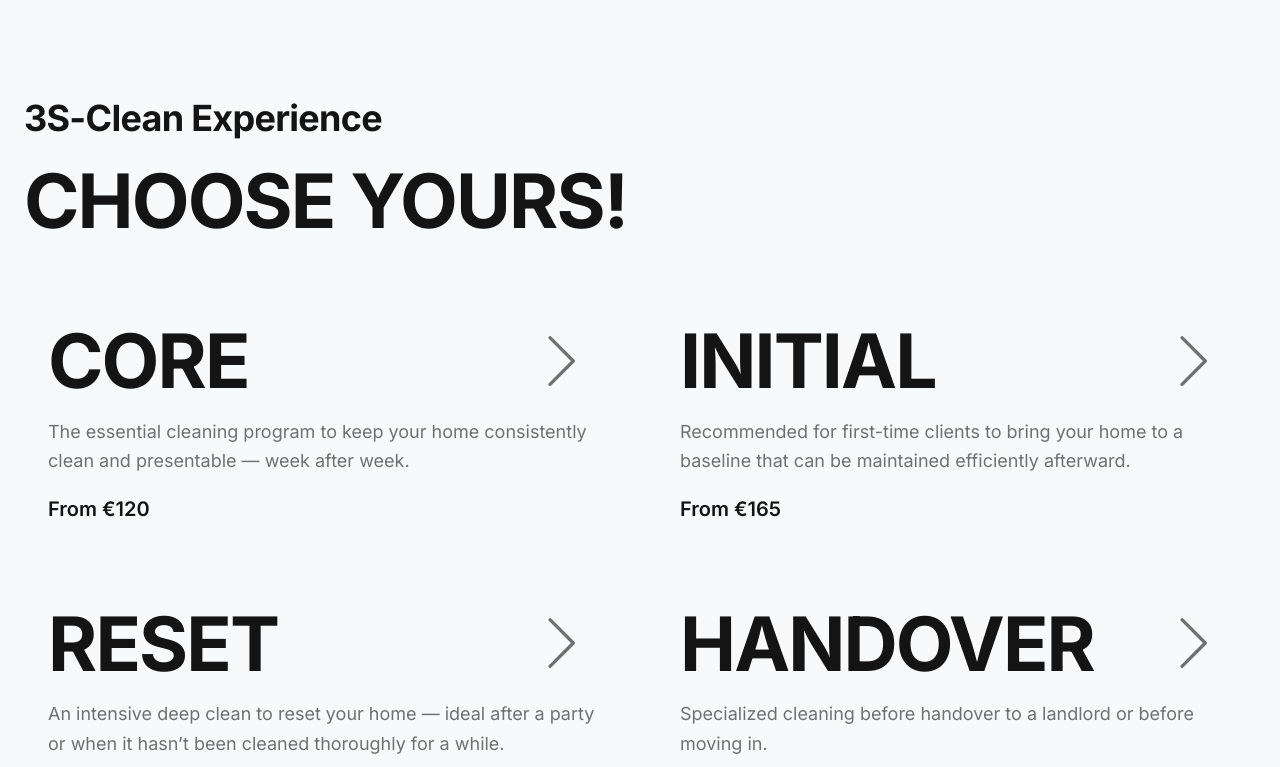
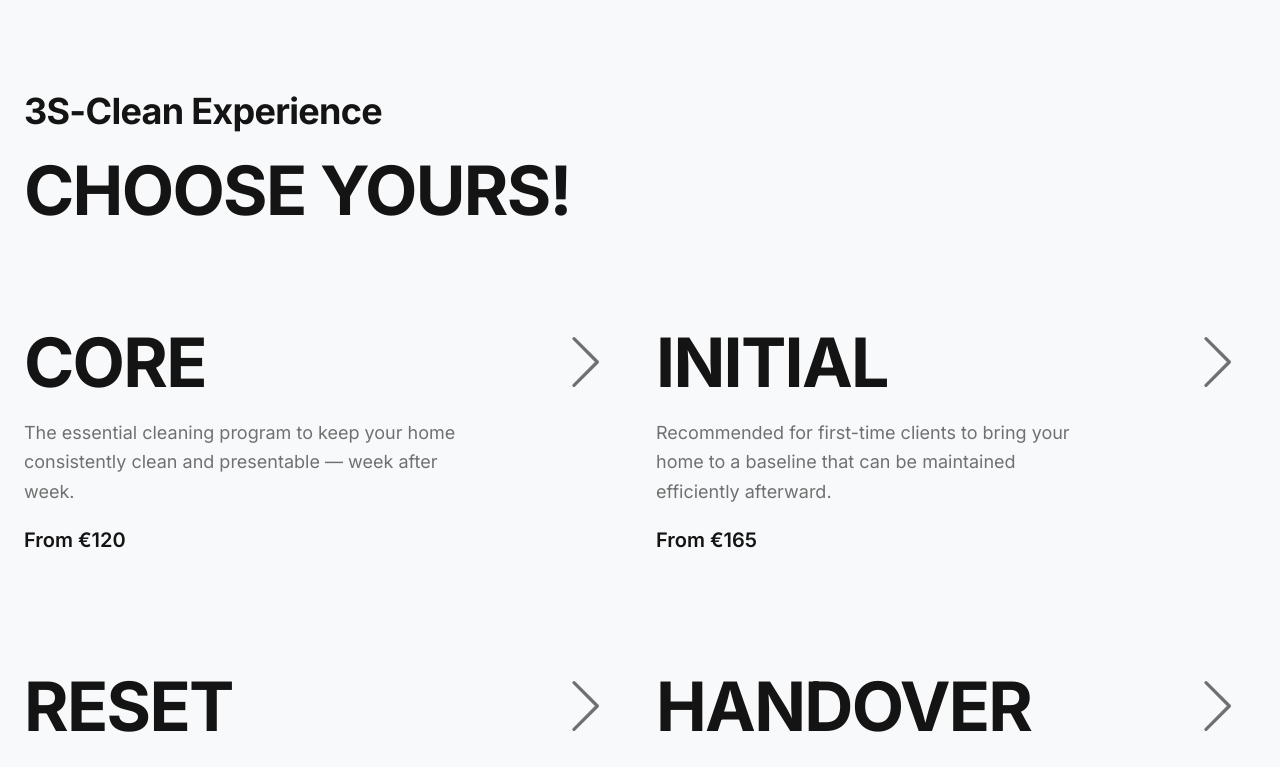
Before and after one commit to 3S-Clean/3s-clean-app, a Next.js app: page /en in a window 1280 px wide. Shown: the part 2000-2767 px from the top of the page. Built offline with nearby package versions, Linux system fonts and the light colour scheme; no server answers; grey boxes are pictures that could not be loaded.

Commit message:
feat: new 6 page

```diff
--- a/app/[locale]/HomePageClient.tsx
+++ b/app/[locale]/HomePageClient.tsx
@@ -60,7 +60,7 @@ function BigTitle({
     return (
         <span
             className={`
-        text-[54px] sm:text-[60px] md:text-[65px] lg:text-[70px] xl:text-[75px]
+        text-[54px] sm:text-[60px] md:text-[65px] lg:text-[65px] xl:text-[68px]
         font-bold tracking-tight leading-[1.05] text-[var(--text)]
         ${className}
       `}
@@ -231,7 +231,7 @@ export default function HomePageClient() {
                    py-8 sm:py-9 md:py-10 xl:py-6т x-0
                   `}
                                 >
-                                    <div className="flex items-center justify-between gap-0 min-w-0">
+                                    <div className="flex items-center justify-between gap-4 min-w-0">
                                         {/* на десктопе держим заголовок в одну строку */}
                                         <BigTitle className="leading-none min-w-0 break-words xl:whitespace-nowrap">
                                             {it.title}
@@ -239,7 +239,7 @@ export default function HomePageClient() {
                                         <Arrow />
                                     </div>
 
-                                    <p className="mt-5 text-[var(--muted)] text-base md:text-lg leading-relaxed">
+                                    <p className="text-[var(--muted)] text-base md:text-lg mb-5 leading-relaxed max-w-[38ch]">
                                         {it.desc}
                                     </p>
                                 </div>
@@ -290,8 +290,7 @@ export default function HomePageClient() {
                     max-w-[520px] sm:max-w-[560px] md:max-w-[720px]
                     mr-auto
                     xl:max-w-none
-                    py-8 sm:py-9 md:py-10 xl:py-6
-                    px-5 sm:px-6 md:px-8 xl:px-6
+                   py-8 sm:py-9 md:py-10 xl:py-6т x-0
                   `}
                                 >
                                     <div className="flex items-center justify-between gap-4 mb-4 min-w-0">
@@ -301,7 +300,7 @@ export default function HomePageClient() {
                                         <Arrow />
                                     </div>
 
-                                    <p className="text-[var(--muted)] text-base md:text-lg mb-5 leading-relaxed">
+                                    <p className="text-[var(--muted)] text-base md:text-lg mb-5 leading-relaxed max-w-[38ch]">
                                         {it.desc}
                                     </p>
 
```
